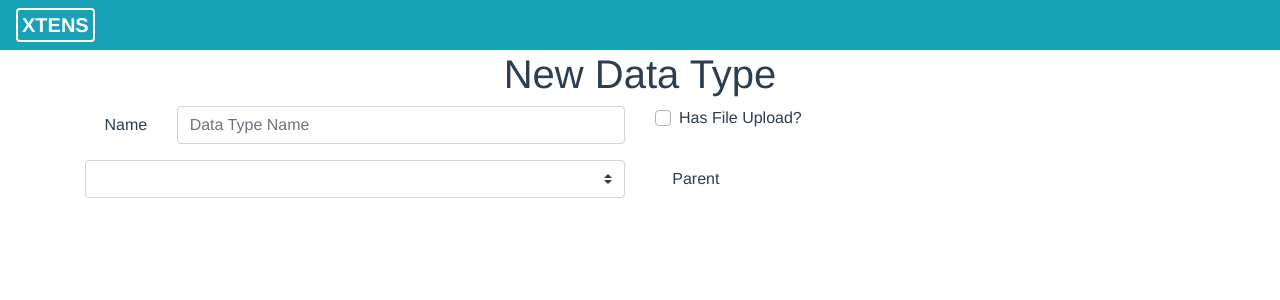
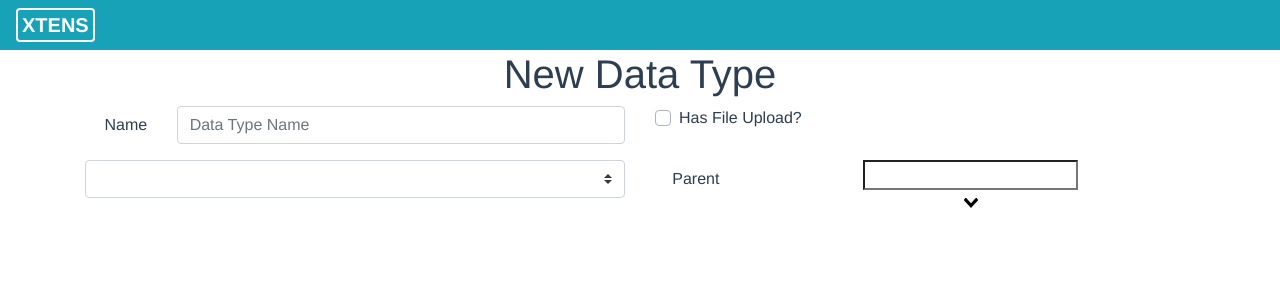
Before and after one commit to xtens-suite/xtens-client, a Vue app: page /data-type/login in a window 1280 px wide. Shown: the top 300 px of the page. Built offline with nearby package versions, Linux system fonts and the light colour scheme; no server answers.

Commit message:
added parents multiple select

```diff
--- a/src/components/DataTypeEdit.vue
+++ b/src/components/DataTypeEdit.vue
@@ -24,7 +24,8 @@
                             <b-form-select :label-cols="2" :label="$t('dataType.model')" v-model="dataType.model" :options="dataTypeModelOptions" ></b-form-select>
                         </b-col>
                         <b-col md="6" sm="12">
-                            <b-form-group horizontal :label-cols="2" :label="$t('dataType.parent')" label-for="parent">
+                            <b-form-group horizontal :label-cols="2" :label="$t('dataType.parent')" label-for="parents">
+                                <v-select id="parents" :v-model="dataType.parents" :options="dataTypes" label="name"></v-select>
                             </b-form-group>
                         </b-col>
                     </b-row>
@@ -36,9 +37,13 @@
 
 <script>
 // import bForm from 'bootstrap-vue/es/components/form/form';
+import Vue from 'vue';
+import vSelect from 'vue-select';
 import { mapGetters } from 'vuex';
 
 import { DATA_TYPE_MODELS } from '@/utils/constants';
+
+Vue.component('v-select', vSelect);
 
 export default {
 
```
Also changed, not shown: 1 other file (tests, documents, lock files or other folders).
